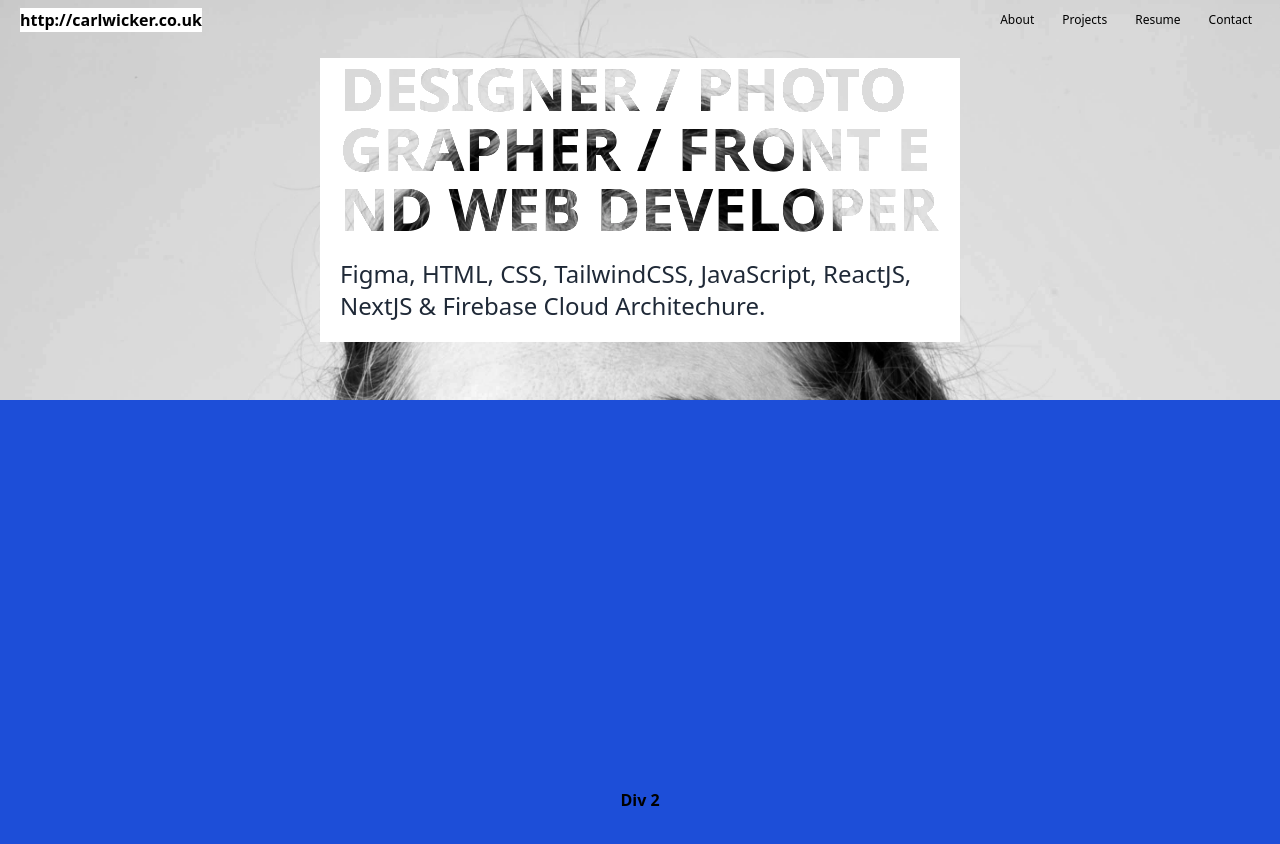
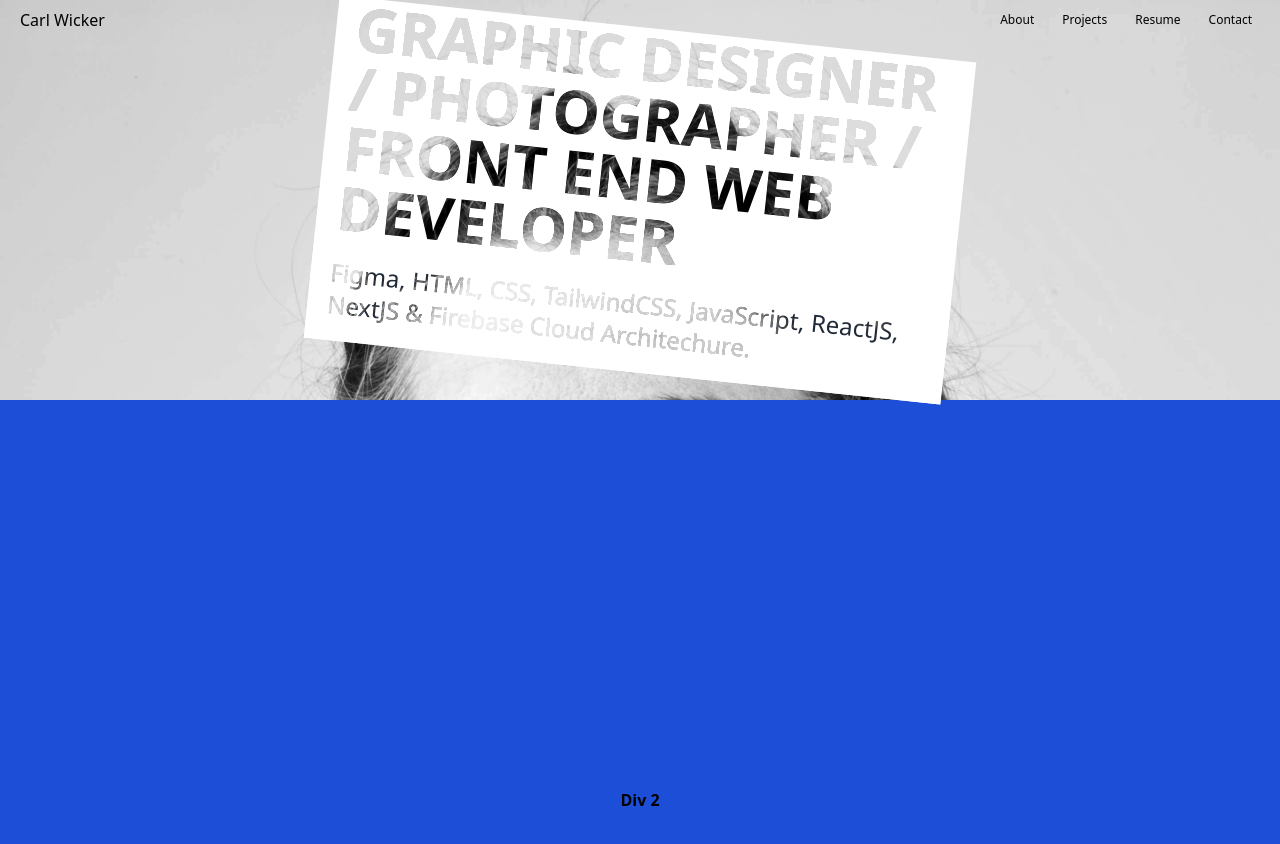
Before and after one commit to carlwicker/carlwicker-nextjs13, a Next.js app: page /para in a window 1280 px wide. Shown: the top 844 px of the page. Built offline with nearby package versions, Linux system fonts and the light colour scheme.

Commit message:
wordwrap fix

```diff
--- a/app/Header.tsx
+++ b/app/Header.tsx
@@ -9,11 +9,11 @@ interface IHeader {
 export default function Header({ setIsOpen, isOpen }: IHeader) {
   return (
     <div className="container flex mx-auto p-5 text-black justify-between bg-transparent items-center font-1 h-5">
-      <h1 className="text-base font-bold lowercase cursor-pointer">
+      <div className="text-base font-thin titlecase">
         <Link href={"/"} className="cursor-pointer">
-          http://carlwicker.co.uk
+          Carl Wicker
         </Link>
-      </h1>
+      </div>
       <nav className="hidden lg:flex gap-3 font-thin">
         <Link href={"/about"}>
           <button className="text-xs p-2 hover:text-gray-500 transition ease-in duration-200 ">
--- a/app/para/globals.css
+++ b/app/para/globals.css
@@ -14,7 +14,7 @@ section {
   height: 100vh;
 }
 
-h1 {
+#section1 {
   background-color: white;
   background-blend-mode: color-burn;
   mix-blend-mode: lighten;
--- a/app/para/page.tsx
+++ b/app/para/page.tsx
@@ -16,9 +16,12 @@ export default function ParalaxTest() {
   return (
     <>
       <section id="paralax">
-        <div className="flex flex-col justify-center w-1/2 text-gray-800">
-          <h1 className="px-5 text-4xl lg:text-6xl uppercase font-black text-black break-all">
-            Designer / Photographer / Front End Web Developer
+        <div
+          className="flex flex-col justify-center w-1/2 text-gray-800 rotate-6"
+          id="section1"
+        >
+          <h1 className="px-5 text-4xl lg:text-6xl uppercase font-black text-black break-words ">
+            Graphic Designer / Photographer / Front End Web Developer
           </h1>
           <h2 className=" px-5 lg:p-5 lg:text-2xl text-bold font-thin bg-white ">
             Figma, HTML, CSS, TailwindCSS, JavaScript, ReactJS, NextJS &
```
